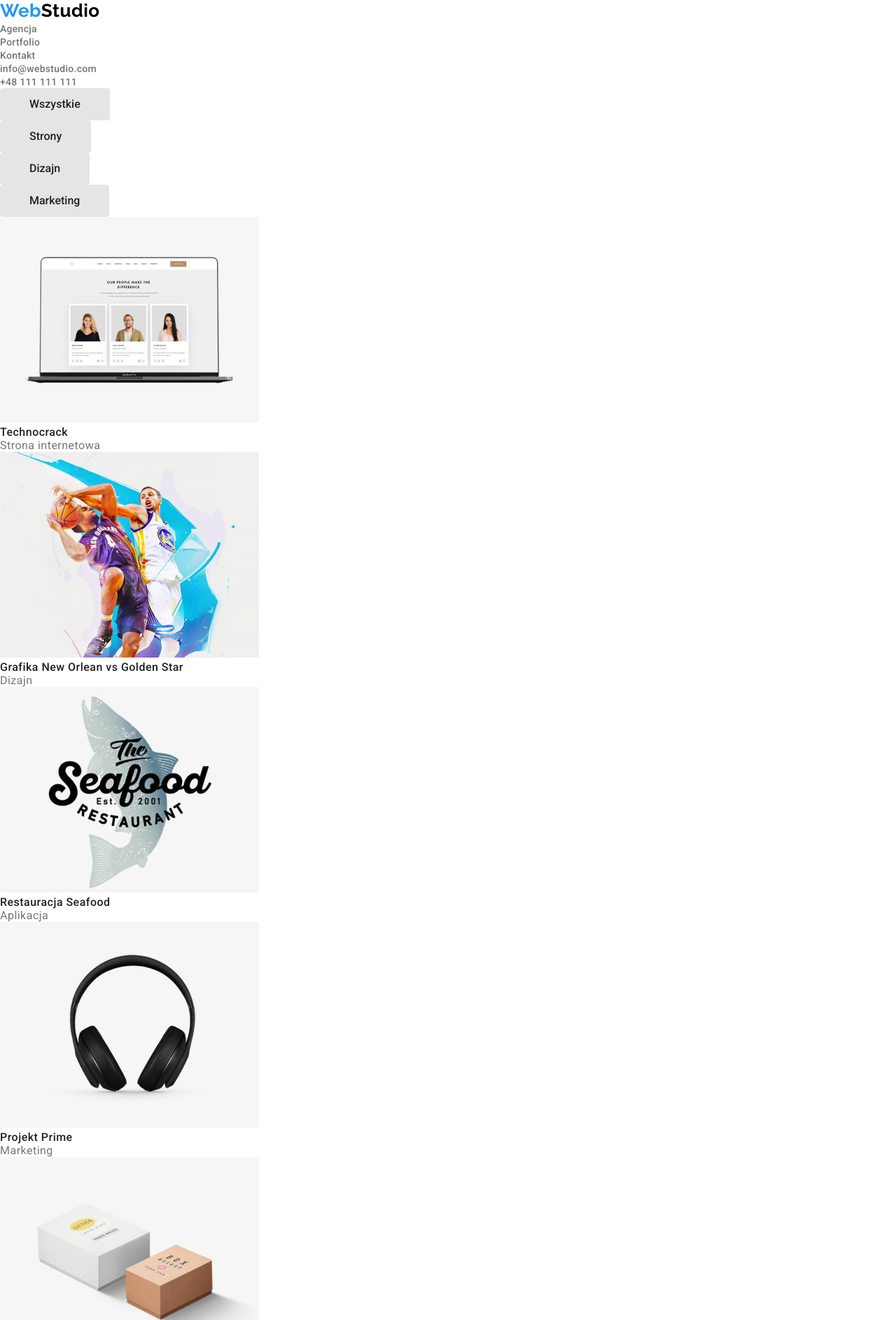
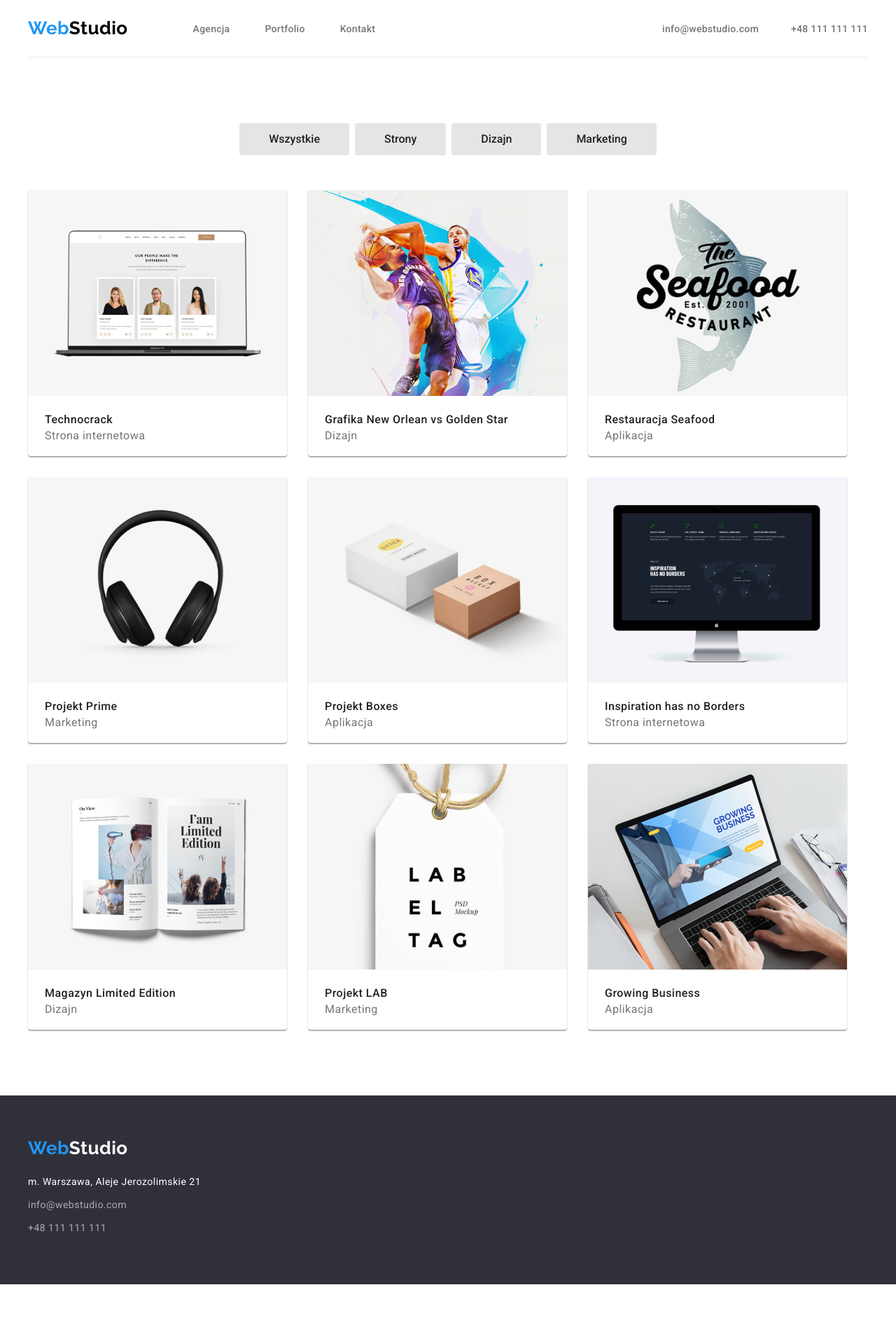
Before and after one commit to KluskaZuber/goit-markup-hw-03, a plain HTML site: page portfolio.html in a window 1280 px wide. Shown: the top 1887 px of the page at 70% size. After the commit the page ends 1836 px from the top, so only its background shows below. Drawn offline with Linux system fonts and the light colour scheme.

Commit message:
Zadanie domowe
Wykonane po konsultacji online z mentorem

```diff
--- a/css/styles.css
+++ b/css/styles.css
@@ -5,8 +5,8 @@
   --brand-color-blue: #2196f3;
   --brand-color-tekst: #757575;
   --brand-color-header: #212121;
-  --brand-font-primary: 'Roboto', sans-serif;
-  --brand-font-secondary: 'Raleway', sans-serif;
+  --brand-font-primary: "Roboto", sans-serif;
+  --brand-font-secondary: "Raleway", sans-serif;
 }
 * {
   margin: 0;
@@ -33,12 +33,24 @@ body {
   color: var(--brand-color-tekst);
   letter-spacing: 0.03em;
 }
+.section {
+  padding: 94px 0;
+}
+.section-lorem {
+  padding-bottom: 0;
+}
+.container {
+  max-width: 1200px;
+  width: 100%;
+  margin: 0 auto;
+}
 .button {
   background-color: var(--brand-color-blue);
   font-family: var(--brand-font-primary);
   font-weight: 700;
   line-height: 2.6;
   color: #fff;
+  margin-top: 30px;
 }
 .button-portfolio {
   background-color: var(--brand-color-background-light-grey);
@@ -66,6 +78,8 @@ body {
 }
 .logo-footer {
   color: #fff;
+  margin-bottom: 20px;
+  display: inline-block;
 }
 .logo span,
 .logo-footer span {
@@ -84,6 +98,7 @@ body {
   font-weight: 700;
   font-size: 36px;
   line-height: 42px;
+  text-align: center;
 }
 .h3 {
   color: var(--brand-color-header);
@@ -96,15 +111,18 @@ body {
   font-weight: 500;
   font-size: 16px;
   line-height: 19px;
+  padding: 30px 0 10px;
 }
 .text {
   color: var(--brand-color-tekst);
   font-size: 14px;
   line-height: 24px;
+  margin-top: 10px;
 }
 .second-text {
   color: var(--brand-color-tekst);
   line-height: 19px;
+  padding-bottom: 30px;
 }
 .link-menu {
   color: var(--brand-color-tekst);
@@ -137,3 +155,95 @@ body {
 .team li {
   background-color: #fff;
 }
+.header {
+  display: flex;
+  justify-content: space-between;
+  padding: 25px 0;
+  align-items: center;
+  border-bottom: 1px solid #ececec;
+}
+.nav {
+  display: flex;
+  align-items: center;
+  column-gap: 93px;
+}
+.contact {
+  display: flex;
+
+  column-gap: 46px;
+}
+.nav-links {
+  display: flex;
+
+  column-gap: 50px;
+}
+.slogan-tekst {
+  text-align: center;
+}
+.slogan {
+  padding: 200px 0;
+}
+.lorem {
+  display: flex;
+  column-gap: 30px;
+  justify-content: space-between;
+}
+.galery {
+  display: flex;
+  column-gap: 30px;
+  justify-content: space-between;
+  margin-top: 50px;
+}
+.team-galery {
+  display: flex;
+  column-gap: 30px;
+  justify-content: space-between;
+  margin-top: 50px;
+}
+.team-galery li {
+  text-align: center;
+  box-shadow: 0px 1px 3px rgba(0, 0, 0, 0.12), 0px 1px 1px rgba(0, 0, 0, 0.14),
+    0px 2px 1px rgba(0, 0, 0, 0.2);
+  border-radius: 0px 0px 4px 4px;
+}
+.footer {
+  padding: 60px 0;
+}
+.footer-display li {
+  padding-bottom: 9px;
+}
+.little-menu {
+  display: flex;
+  margin-top: 94px;
+  column-gap: 8px;
+  justify-content: center;
+}
+.portfolio {
+  display: flex;
+  flex-wrap: wrap;
+  padding-top: 50px;
+  column-gap: 30px;
+  row-gap: 30px;
+  margin-bottom: 94px;
+}
+.portfolio li {
+  text-align: left;
+  box-shadow: 0px 1px 3px rgba(0, 0, 0, 0.12), 0px 1px 1px rgba(0, 0, 0, 0.14),
+    0px 2px 1px rgba(0, 0, 0, 0.2);
+  border-radius: 0px 0px 4px 4px;
+}
+.portfolio-text {
+  color: var(--brand-color-tekst);
+  line-height: 19px;
+  padding-left: 24px;
+  padding-bottom: 20px;
+}
+.portfolio-h3 {
+  color: var(--brand-color-header);
+  font-weight: 500;
+  font-size: 16px;
+  line-height: 19px;
+  padding-left: 24px;
+  padding-top: 20px;
+  padding-bottom: 4px;
+}
--- a/portfolio.html
+++ b/portfolio.html
@@ -8,7 +8,10 @@
       rel="stylesheet"
     />
     <meta charset="utf-8" />
-    <meta name="description" content="Tworzenie stron internetowych na potrzeby biznesowe" />
+    <meta
+      name="description"
+      content="Tworzenie stron internetowych na potrzeby biznesowe"
+    />
     <meta http-equiv="X-UA-Compatible" content="IE=edge" />
     <meta name="viewport" content="width=device-width, initial-scale=1.0" />
     <link rel="stylesheet" href="./css/styles.css" />
@@ -16,26 +19,31 @@
   </head>
   <body>
     <header>
-      <nav>
+      <div class="container header">
+        <nav class="nav">
           <a href="./index.html" class="logo"><span>Web</span>Studio</a>
-        <ul>
+          <ul class="nav-links">
             <li><a class="link-menu" href="#">Agencja</a></li>
             <li><a class="link-menu" href="./portfolio.html">Portfolio</a></li>
             <li><a class="link-menu" href="#">Kontakt</a></li>
           </ul>
-        <ul>
+        </nav>
+        <ul class="contact">
           <li>
-            <a class="link-menu" href="mailto:info@webstudio.com">info@webstudio.com</a>
+            <a class="link-menu" href="mailto:info@webstudio.com"
+              >info@webstudio.com</a
+            >
           </li>
           <li>
             <a class="link-menu" href="tel:+48111111111">+48 111 111 111</a>
           </li>
         </ul>
-      </nav>
+      </div>
     </header>
     <main>
       <section>
-        <ul>
+        <div class="container">
+          <ul class="little-menu">
             <li>
               <button type="button" class="button-portfolio">Wszystkie</button>
             </li>
@@ -49,7 +57,7 @@
               <button type="button" class="button-portfolio">Marketing</button>
             </li>
           </ul>
-        <ul>
+          <ul class="portfolio">
             <li>
               <img
                 src="images/technocrack.jpg"
@@ -57,8 +65,8 @@
                 width="370"
                 height="294"
               />
-            <h3 class="second-h3">Technocrack</h3>
-            <p class="second-text">Strona internetowa</p>
+              <h3 class="portfolio-h3">Technocrack</h3>
+              <p class="portfolio-text">Strona internetowa</p>
             </li>
             <li>
               <img
@@ -67,13 +75,18 @@
                 width="370"
                 height="294"
               />
-            <h3 class="second-h3">Grafika New Orlean vs Golden Star</h3>
-            <p class="second-text">Dizajn</p>
+              <h3 class="portfolio-h3">Grafika New Orlean vs Golden Star</h3>
+              <p class="portfolio-text">Dizajn</p>
             </li>
             <li>
-            <img src="images/seafood.jpg" alt="Logo restauracji seafood" width="370" height="294" />
-            <h3 class="second-h3">Restauracja Seafood</h3>
-            <p class="second-text">Aplikacja</p>
+              <img
+                src="images/seafood.jpg"
+                alt="Logo restauracji seafood"
+                width="370"
+                height="294"
+              />
+              <h3 class="portfolio-h3">Restauracja Seafood</h3>
+              <p class="portfolio-text">Aplikacja</p>
             </li>
             <li>
               <img
@@ -82,50 +95,80 @@
                 width="370"
                 height="294"
               />
-            <h3 class="second-h3">Projekt Prime</h3>
-            <p class="second-text">Marketing</p>
+              <h3 class="portfolio-h3">Projekt Prime</h3>
+              <p class="portfolio-text">Marketing</p>
             </li>
             <li>
-            <img src="images/boxes.jpg" alt="Projekt pudełek" width="370" height="294" />
-            <h3 class="second-h3">Projekt Boxes</h3>
-            <p class="second-text">Aplikacja</p>
+              <img
+                src="images/boxes.jpg"
+                alt="Projekt pudełek"
+                width="370"
+                height="294"
+              />
+              <h3 class="portfolio-h3">Projekt Boxes</h3>
+              <p class="portfolio-text">Aplikacja</p>
             </li>
             <li>
-            <img src="images/inspiration.jpg" alt="Monitor komputera" width="370" height="294" />
-            <h3 class="second-h3">Inspiration has no Borders</h3>
-            <p class="second-text">Strona internetowa</p>
+              <img
+                src="images/inspiration.jpg"
+                alt="Monitor komputera"
+                width="370"
+                height="294"
+              />
+              <h3 class="portfolio-h3">Inspiration has no Borders</h3>
+              <p class="portfolio-text">Strona internetowa</p>
             </li>
             <li>
-            <img src="images/magazyn.jpg" alt="Dizajn magazynu" width="370" height="294" />
-            <h3 class="second-h3">Magazyn Limited Edition</h3>
-            <p class="second-text">Dizajn</p>
+              <img
+                src="images/magazyn.jpg"
+                alt="Dizajn magazynu"
+                width="370"
+                height="294"
+              />
+              <h3 class="portfolio-h3">Magazyn Limited Edition</h3>
+              <p class="portfolio-text">Dizajn</p>
             </li>
             <li>
-            <img src="images/lab.jpg" alt="Etykiety" width="370" height="294" />
-            <h3 class="second-h3">Projekt LAB</h3>
-            <p class="second-text">Marketing</p>
+              <img
+                src="images/lab.jpg"
+                alt="Etykiety"
+                width="370"
+                height="294"
+              />
+              <h3 class="portfolio-h3">Projekt LAB</h3>
+              <p class="portfolio-text">Marketing</p>
             </li>
             <li>
-            <img src="images/growing_business.jpg" alt="SEO" width="370" height="294" />
-            <h3 class="second-h3">Growing Business</h3>
-            <p class="second-text">Aplikacja</p>
+              <img
+                src="images/growing_business.jpg"
+                alt="SEO"
+                width="370"
+                height="294"
+              />
+              <h3 class="portfolio-h3">Growing Business</h3>
+              <p class="portfolio-text">Aplikacja</p>
             </li>
           </ul>
+        </div>
       </section>
     </main>
     <footer class="footer">
+      <div class="container">
         <a href="./index.html" class="logo-footer"><span>Web</span>Studio</a>
         <address>
-        <ul>
+          <ul class="footer-display">
             <li class="address">m. Warszawa, Aleje Jerozolimskie 21</li>
             <li>
-            <a class="link-footer" href="mailto:info@webstudio.com">info@webstudio.com</a>
+              <a class="link-footer" href="mailto:info@webstudio.com"
+                >info@webstudio.com</a
+              >
             </li>
             <li>
               <a class="link-footer" href="tel:+48111111111">+48 111 111 111</a>
             </li>
           </ul>
         </address>
+      </div>
     </footer>
   </body>
 </html>
```
Also changed, not shown: index.html (+45 -22 lines). Lines whose indentation alone changed are shown as unchanged.
